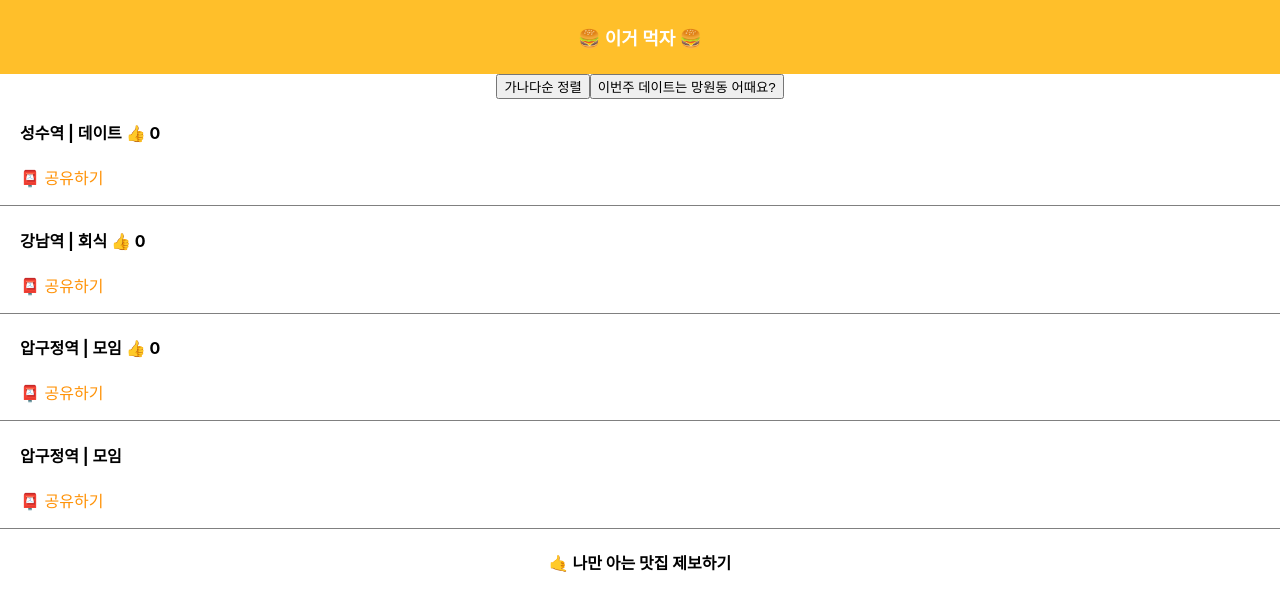
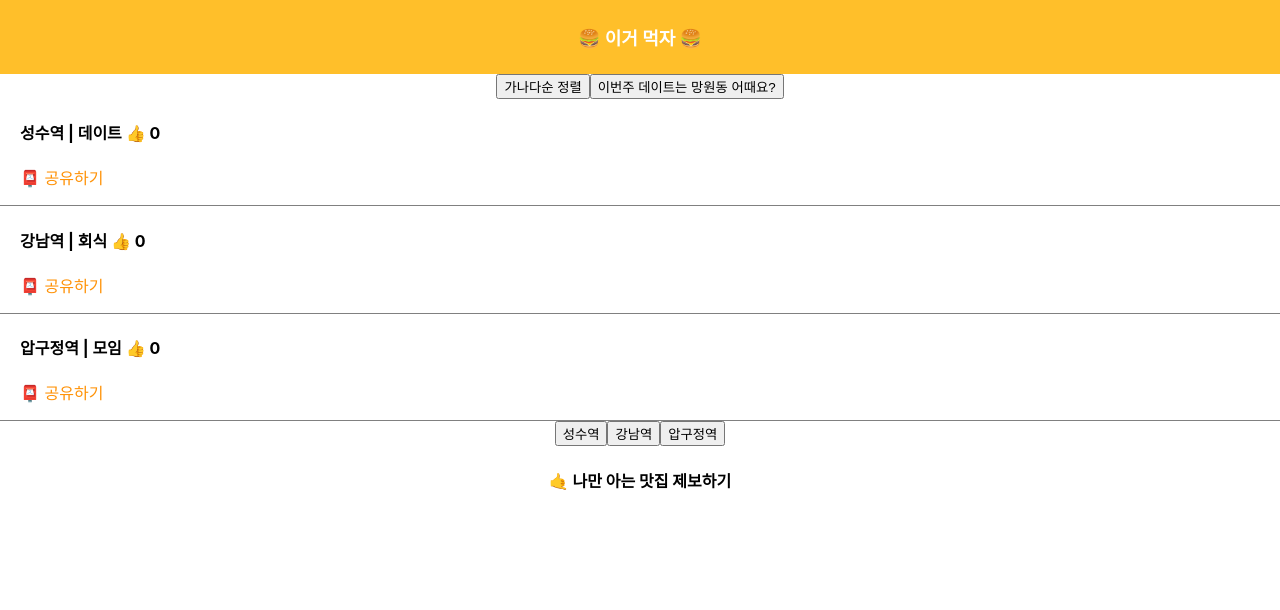
Before and after one commit to ella-yschoi/letsEat, a React (Create React App) app: page / in a window 1280 px wide. Shown: the top 610 px of the page. Built offline with nearby package versions, Linux system fonts and the light colour scheme.

Commit message:
fix: Fix modal title by each article title

```diff
--- a/src/App.js
+++ b/src/App.js
@@ -1,24 +1,18 @@
 import './App.css';
 
 import logo from './logo.svg';
-import { useState } from 'react'; // 1. useState import 하기
+import { useState } from 'react';
 
 function App() {
-  let post = '🤙 나만 아는 맛집 제보하기'; // 서버에서 가져온 데이터라고 가정
-
-  // 2. React에서 자료를 잠깐 저장하는 state 만들기
-  // 3. 만약 변수 사용하고 싶다면 let [a, b]
-    // a는 state에 보관했던 자료가 나옴
-    // b는 state 변경을 도와주는 함수이며, 이걸 써야 html 재렌더링이 잘 됨
+  let post = '🤙 나만 아는 맛집 제보하기';
   let [title, setTitle] = useState(['성수역 | 데이트', '강남역 | 회식', '압구정역 | 모임']);
   let [thumb, setThumb] = useState([0,0,0]);
-  let [modal, setModal] = useState(false); // 안보이는 상태 기본값 설정
+  let [modal, setModal] = useState(false);
+  let [modalTitle, setModalTitle] = useState(0);
 
   return (
-    // JSX: class 넣을 때 className으로 작성
     <div className="App">
       <div className="yellow-nav">
-        {/* JSX: style 넣을 때 style={{스타일명: '값'}} */}
         <h4 style={ {color: 'white', fontSize: '18px'} }
         > 🍔 이거 먹자 🍔 </h4>
       </div>
@@ -30,37 +24,16 @@ function App() {
       }}>가나다순 정렬</button>
 
       <button onClick={()=>{
-          // array, object 다룰 때 원본은 보존하는 것이 좋기에 변수 선언
-          // copy는 기존 state와 달라지지 않았기에 state 변경을 안해준 것
-          // array, object는 reference data type이라 그럼
-          // '[...]' -> 괄호를 벗겼다가 다시 씌워준 것이므로 독립적인 array 사본이므로 화살표도 달라짐
-          // => state가 array/object라면 독립적 copy(shallow copy)본을 만들어서 state 변경 함수에 넣어 주어야 함!
           let editTitle = [...title];
           editTitle[0] = '망원동 | 데이트'
           setTitle(editTitle);
         }}> 이번주 데이트는 망원동 어때요? </button>
 
-      {/* state는 갑자기 변경되면 state 쓰던 html은 자동으로 재렌더링 됨
-        따라서 state는 변동시 자동으로 html에 반영되게 만들고 싶을 때 사용하기 */}
-      {/* onClick={} 안에는 함수 이름을 넣어야 함 */}
-      {/* <div className="list"> */}
-        {/* setThumb 괄호 안에 있는건 기존 state를 갈아치워주는 역할
-        다만, 기존 state === 변경 state -> 변경 X */}
-        {/* <h4>{ title[0] }
-        <span onClick={()=>{ setThumb(thumb+1) }}> 👍 </span>
-        { thumb }</h4>
-        <p className="share">📮 공유하기</p>
-      </div> */}
-
-      { // map()으로 같은 html 반복 생성하기: React는 array 안에 html 담아도 잘 보여줌
-        // array -> 글 제목 개수만큼 생성되도록 title로
-        // 파라미터는 두 개까지 가능 (a: array 안에 있던 data, i: 반복문 도는 정수)
+      {
         title.map(function(a, i){
           return (
-            // key: 반복문으로 html 생성하면 key={html마다 다른 숫자} 추가 필요
           <div className="list" key={i}>
-          <h4>
-          { title[i] }
+          <h4 button onClick={() => { setModal(!modal) }}>{ title[i] }
           <span onClick={()=>{
             let copy = [...thumb];
             copy[i] = copy[i] + 1;
@@ -72,18 +45,17 @@ function App() {
         })
       }
 
-      <div className="list"> {/* modal (X) 꼭 state 변경함수인 setModal 넣을 것 */}
-        <h4 button onClick={() => { setModal(!modal) }}>{ title[2] }</h4>
-        <p className="share">📮 공유하기</p>
-      </div>
+      <button onClick={()=>{setModalTitle(0)}}>성수역</button>
+      <button onClick={()=>{setModalTitle(1)}}>강남역</button>
+      <button onClick={()=>{setModalTitle(2)}}>압구정역</button>
 
-      {/* state에 따라 모달 UI가 어떻게 보일지 작성하기 → state가 false면 숨겨달라
-      - 다만 이 중괄호 안에는 html 요소만 들어가야 하므로 조건문 아닌 삼항연산자 사용
-      - null은 비어있는 html용으로 자주 사용함
-      - 제목 클릭시 모달 띄우려면? 클릭시 state만 조절하기 */}
-      {modal === true ? <Modal title={title} setTitle={setTitle}/> : ''}
+      {modal === true ?
+      <Modal
+      title={title}
+      setTitle={setTitle}
+      modalTitle={modalTitle}
+      /> : ''}
 
-      {/* JSX: 변수 넣을 때 {} 사용 → Data Binding */}
       <h4>{ post }</h4>
     </div>
   );
@@ -93,7 +65,7 @@ function Modal(props) {
   return(
     // 추후 컴포넌트로 넣을 것 ----------
     <div className='modal'>
-      <h4>{props.title[2]}</h4>
+      <h4>{ props.title[props.modalTitle] }</h4>
       <p>
         📍 <b>위치</b><br/>
         압구정역 근처
```
